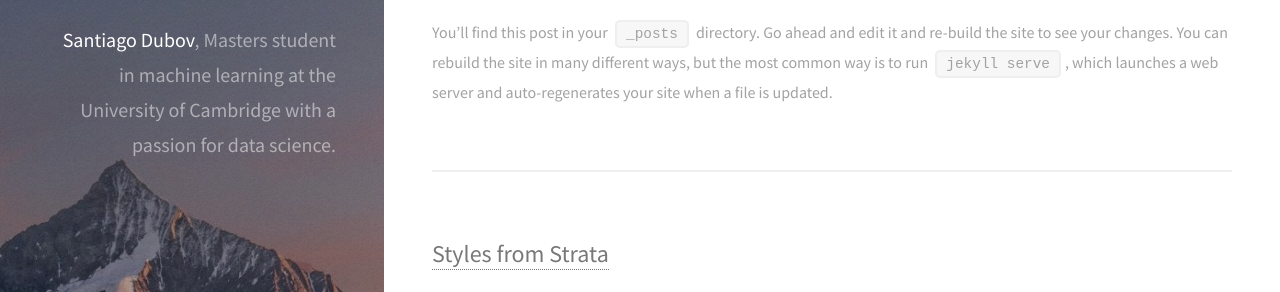
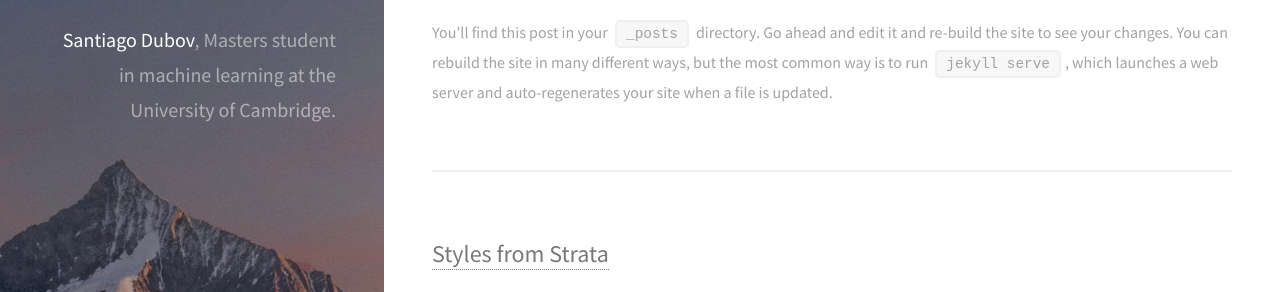
Before and after one commit to Santiago-Dubov/Santiago-Dubov.github.io, a Jekyll site: the page built from index.html, in a window 1280 px wide. Shown: the part 198-490 px from the top of the page. Built offline with Jekyll 4.4.1, drawn with Linux system fonts in a browser that asks for light colours; the list of posts is cut into pages by our own code.

Commit message:
Update _config.yml

```diff
--- a/_config.yml
+++ b/_config.yml
@@ -1,6 +1,6 @@
 title: Santiago Dubov
 description: >
-  **Santiago Dubov**, Masters student in machine learning at the University of Cambridge with a passion for data science.
+  **Santiago Dubov**, Masters student in machine learning at the University of Cambridge.
 sass:
   sass_dir: assets/sass
 url: http://localhost:4000
```
